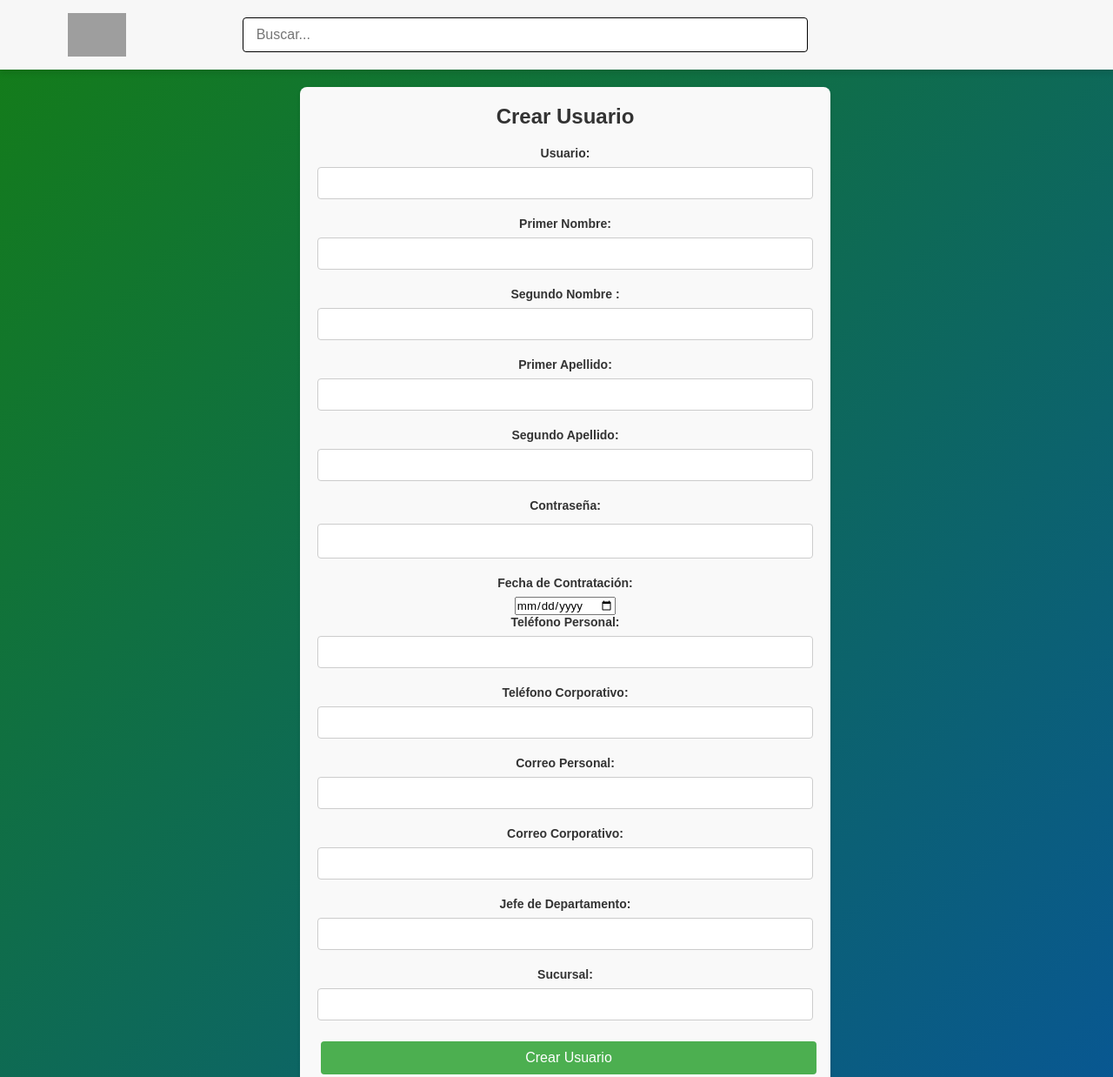
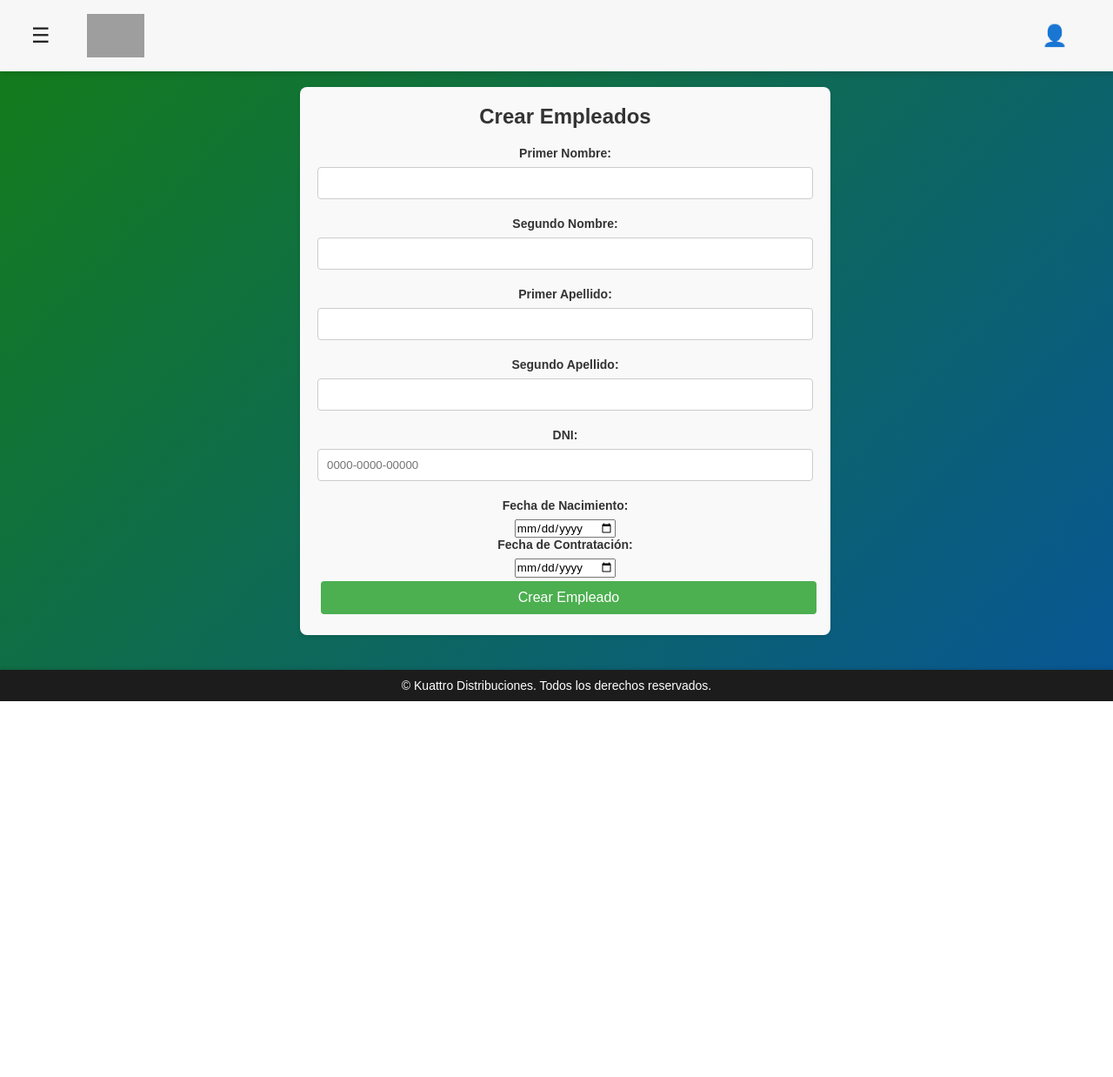
Before and after one commit to Nivek7160M/KuattroD, a website: page CrearUsuari.html in a window 1280 px wide. Shown: the top 1238 px of the page at 87% size. After the commit the page ends 806 px from the top, so only its background shows below. Drawn offline with Linux system fonts and the light colour scheme; grey boxes are pictures that could not be loaded.

Commit message:
CrearUsuari.html
Formulario Creación de Empleados

```diff
--- a/CrearUsuari.html
+++ b/CrearUsuari.html
@@ -1,85 +1,110 @@
 <!DOCTYPE html>
 <html lang="es">
-
 <head>
     <meta charset="UTF-8">
     <meta name="viewport" content="width=device-width, initial-scale=1.0">
-    <title>Registro</title>
+    <title>Registro de Empleados</title>
     <link rel="stylesheet" href="public/css/styles.css">
 </head>
-
 <body>
-
     <!-- Encabezado con logo -->
     <header class="navbar">
         <div class="navbar-container">
-            <button class="menu-toggle" onclick="toggleMenu()"></button>
-            <a href="index.html" class="nav-logo">
+            <button class="menu-toggle" onclick="toggleMenu()">☰</button>
+            <a href="inicio.html" class="nav-logo">
                 <img src="https://kuattro.hn/wp-content/uploads/2019/03/Logo_Kuattro_VFinal_Flat-1.png" alt="Logo" class="nav-logo-img">
             </a>
-            <input type="text" class="search-bar" placeholder="Buscar...">
+
             <div class="user-menu">
+                <button class="user-button" onclick="toggleUserMenu()">👤</button>
+                <div class="user-dropdown" id="userDropdown">
+                    <a href="perfil.html">Perfil</a>
+                    <a href="cambiarcontraseña.html">Cambiar contraseña</a>
+                    <a href="login.html">Cerrar Sesión</a>
                 </div>
             </div>
         </div>
     </header>
 
-    <!-- Menú lateral -->
+     <!-- Menú lateral -->
+     <aside class="side-menu" id="sideMenu">
+        <nav>
+            <ul>
+                <li><a href="Solicitudes.html">Solicitudes</a></li>
+                <li><a href="nosotros.html">Nosotros</a></li>
+                <li><a href="contacto.html">Contacto</a></li>
+            </ul>
+        </nav>
+    </aside>
 
 
-    <!-- Todo lo que vayan a agregar -->
+
+    <!-- Formulario de Registro de Empleados -->
     <main class="main-content" id="mainContent">
         <div class="form-container">
-            <h2>Crear Usuario</h2>
-            <form action="inicioempleados.html" method="GET">
+            <h2>Crear Empleados</h2>
+            <form id="empleadoForm">
+                <label for="primer_nombre">Primer Nombre:</label>
+                <input type="text" id="primer_nombre" name="primer_nombre" required>
 
-                <label for="username">Usuario:</label>
-                <input type="text" id="username" name="username" required>
+                <label for="segundo_nombre">Segundo Nombre:</label>
+                <input type="text" id="segundo_nombre" name="segundo_nombre">
 
-                <label for="fullname">Primer Nombre:</label>
-                <input type="text" id="fullname" name="fullname" required>
+                <label for="primer_apellido">Primer Apellido:</label>
+                <input type="text" id="primer_apellido" name="primer_apellido" required>
 
-                <label for="fullname">Segundo Nombre :</label>
-                <input type="text" id="fullname" name="fullname" >
+                <label for="segundo_apellido">Segundo Apellido:</label>
+                <input type="text" id="segundo_apellido" name="segundo_apellido">
 
-                <label for="fullname">Primer Apellido:</label>
-                <input type="text" id="fullname" name="fullname" required>
+                <label for="dni_empleado">DNI:</label>
+                <input type="text" id="dni_empleado" name="dni_empleado" maxlength="15" required placeholder="0000-0000-00000">
 
-                <label for="fullname">Segundo Apellido:</label>
-                <input type="text" id="fullname" name="fullname" >
+                <label for="fecha_nacimiento">Fecha de Nacimiento:</label>
+                <input type="date" id="fecha_nacimiento" name="fecha_nacimiento" required>
 
-                <label for="password">Contraseña:</label>
-                <input type="password" id="password" name="password" required>
+                <label for="fecha_contratacion">Fecha de Contratación:</label>
+                <input type="date" id="fecha_contratacion" name="fecha_contratacion" required>
 
-                <label for="hireDate">Fecha de Contratación:</label>
-                <input type="date" id="hireDate" name="hireDate" required>
-
-                <label for="personalPhone">Teléfono Personal:</label>
-                <input type="text" id="personalPhone" name="personalPhone" required>
-
-                <label for="corporatePhone">Teléfono Corporativo:</label>
-                <input type="text" id="corporatePhone" name="corporatePhone" >
-
-                <label for="personalEmail">Correo Personal:</label>
-                <input type="email" id="personalEmail" name="personalEmail" >
-
-                <label for="corporateEmail">Correo Corporativo:</label>
-                <input type="email" id="corporateEmail" name="corporateEmail" required>
-
-                <label for="departmentHead">Jefe de Departamento:</label>
-                <input type="text" id="departmentHead" name="departmentHead" required>
-
-                <label for="branch">Sucursal:</label>
-                <input type="text" id="branch" name="branch" required>
-
-
-                <button type="submit">Crear Usuario</button>
-
+                <button type="submit">Crear Empleado</button>
             </form>
         </div>
     </main>
 
     <script>
+        document.getElementById('empleadoForm').addEventListener('submit', async function(event) {
+            event.preventDefault();
+
+            const empleadoData = {
+                primer_nombre: document.getElementById('primer_nombre').value,
+                segundo_nombre: document.getElementById('segundo_nombre').value,
+                primer_apellido: document.getElementById('primer_apellido').value,
+                segundo_apellido: document.getElementById('segundo_apellido').value,
+                dni_empleado: document.getElementById('dni_empleado').value,
+                fecha_nacimiento: document.getElementById('fecha_nacimiento').value,
+                fecha_contratacion: document.getElementById('fecha_contratacion').value
+            };
+
+            try {
+                const response = await fetch('http://localhost:3000/guardar_empleado', {
+                    method: 'POST',
+                    headers: { 'Content-Type': 'application/json' },
+                    body: JSON.stringify(empleadoData)
+                });
+
+                const result = await response.json();
+                alert(result.message);
+
+                if (response.ok) {
+                    // Limpiar formulario si fue exitoso
+                    document.getElementById('empleadoForm').reset();
+                }
+            } catch (error) {
+                console.error('❌ Error en la solicitud:', error);
+                alert('Hubo un problema al crear el empleado.');
+            }
+        });
+    </script>
+     <script>
         function toggleMenu() {
             const sideMenu = document.getElementById('sideMenu');
             const mainContent = document.getElementById('mainContent');
@@ -132,5 +157,4 @@
         <p>&copy; Kuattro Distribuciones.     Todos los derechos reservados.</p>
     </footer>
 </body>
-
 </html>
```
